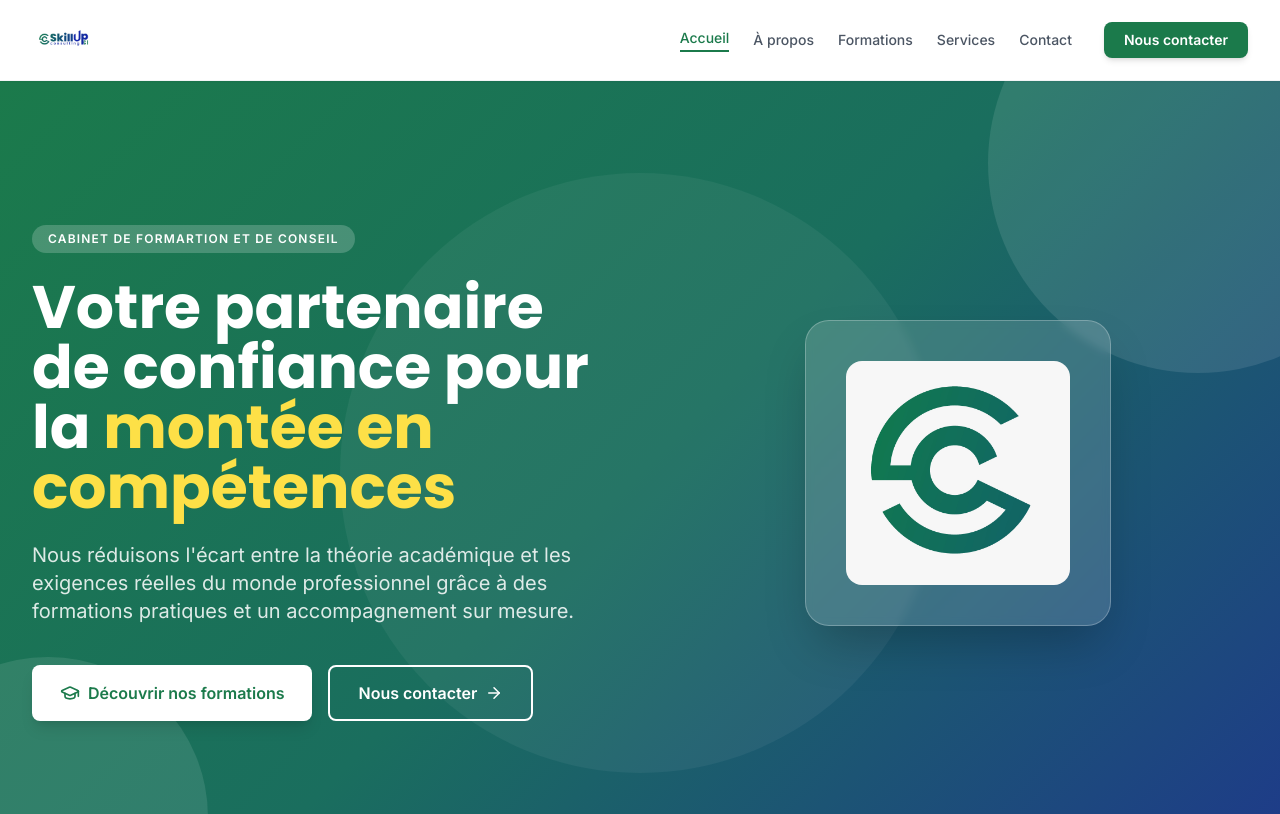
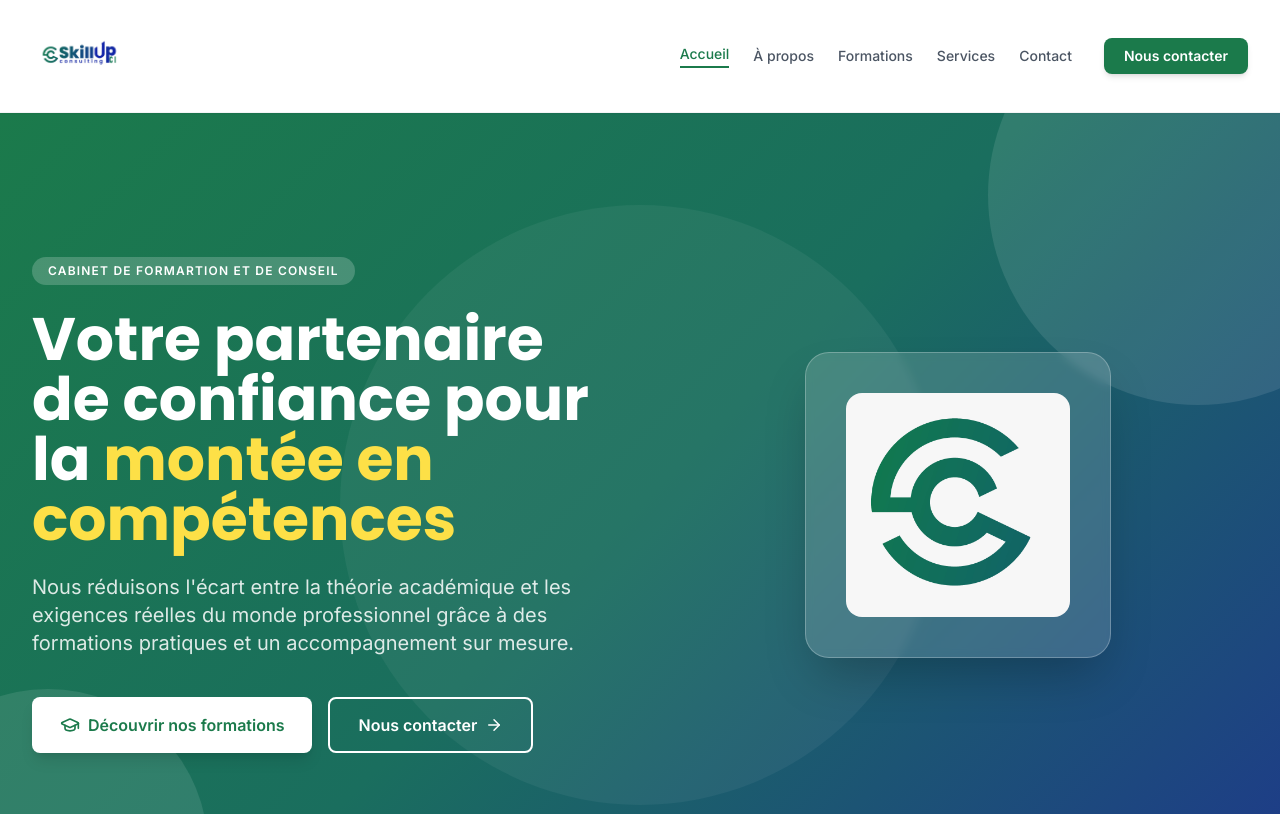
Before and after one commit to esperanceykouassi-bit/proj-esp, a React (Vite) app in the folder frontend/: page / in a window 1280 px wide. Shown: the top 814 px of the page. Built offline with nearby package versions, Linux system fonts and the light colour scheme.

Commit message:
Enlarge logo and expand navbar height in Navbar component

```diff
--- a/frontend/src/components/Navbar.jsx
+++ b/frontend/src/components/Navbar.jsx
@@ -43,14 +43,15 @@
       }`}
     >
       <nav className="max-w-7xl mx-auto px-4 sm:px-6 lg:px-8">
-        <div className="flex items-center justify-between h-20">
+        {/* Hauteur augmentée à h-24 md:h-28 pour accueillir le grand logo */}
+        <div className="flex items-center justify-between h-24 md:h-28">
 
-          {/* Logo */}
-          <Link to="/" className="flex items-center shrink-0">
+          {/* Logo agrandi */}
+          <Link to="/" className="flex items-center shrink-0 py-2">
             <img
               src="/images/logo-full.jpeg"
               alt="SkillUp Consulting CI"
-              className="h-14 md:h-16 w-auto object-contain"
+              className="h-20 md:h-24 w-auto object-contain transition-all"
             />
           </Link>
 
```
